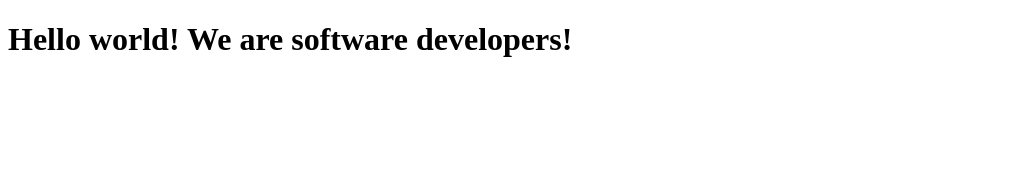
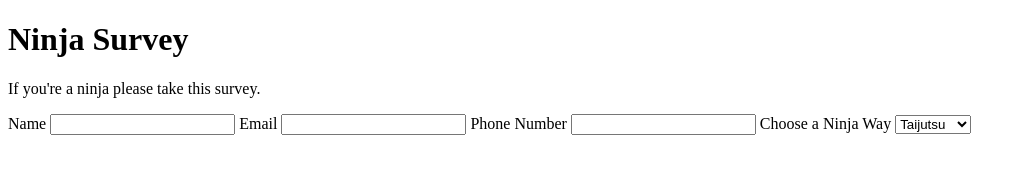
Before and after one commit to oluyara/Ruben-Edwards, a plain HTML site: page index.html in a window 1280 px wide. Shown: the whole page, without its empty margins (0-1026 px from the left). Drawn offline with Linux system fonts and the light colour scheme.

Commit message:
Started to code the html

```diff
--- a/index.html
+++ b/index.html
@@ -2,10 +2,25 @@
 <html>
     <head>
         <title>
-                Microverse trials
+                Ninja Survey
         </title>
     </head>
     <body>
-        <h1>Hello world! We are software developers!</h1>
+        <h1 id="title">Ninja Survey</h1>
+        <p>If you're a ninja please take this survey.</p>
+        <form id="survey-form">
+            <label for="name" id="name-label">Name</label>
+            <input type="text" id="name" name="name">
+            <label for="email" id="email-label">Email</label>
+            <input type="email" id="email" name="email">
+            <label for="number" id="number-label">Phone Number</label>
+            <input type="number" id="number" name="number">
+            <label for="dropdown" id="dropdown-label">Choose a Ninja Way</label>
+            <select id="dropdown" name="ninja-ways">
+                <option value="taijutsu">Taijutsu</option>
+                <option value="ninjutsu">Ninjutsu</option>
+                <option value="genjutsu">Genjutsu</option>
+            </select>
+        </form>
     </body>
 </html>
```
